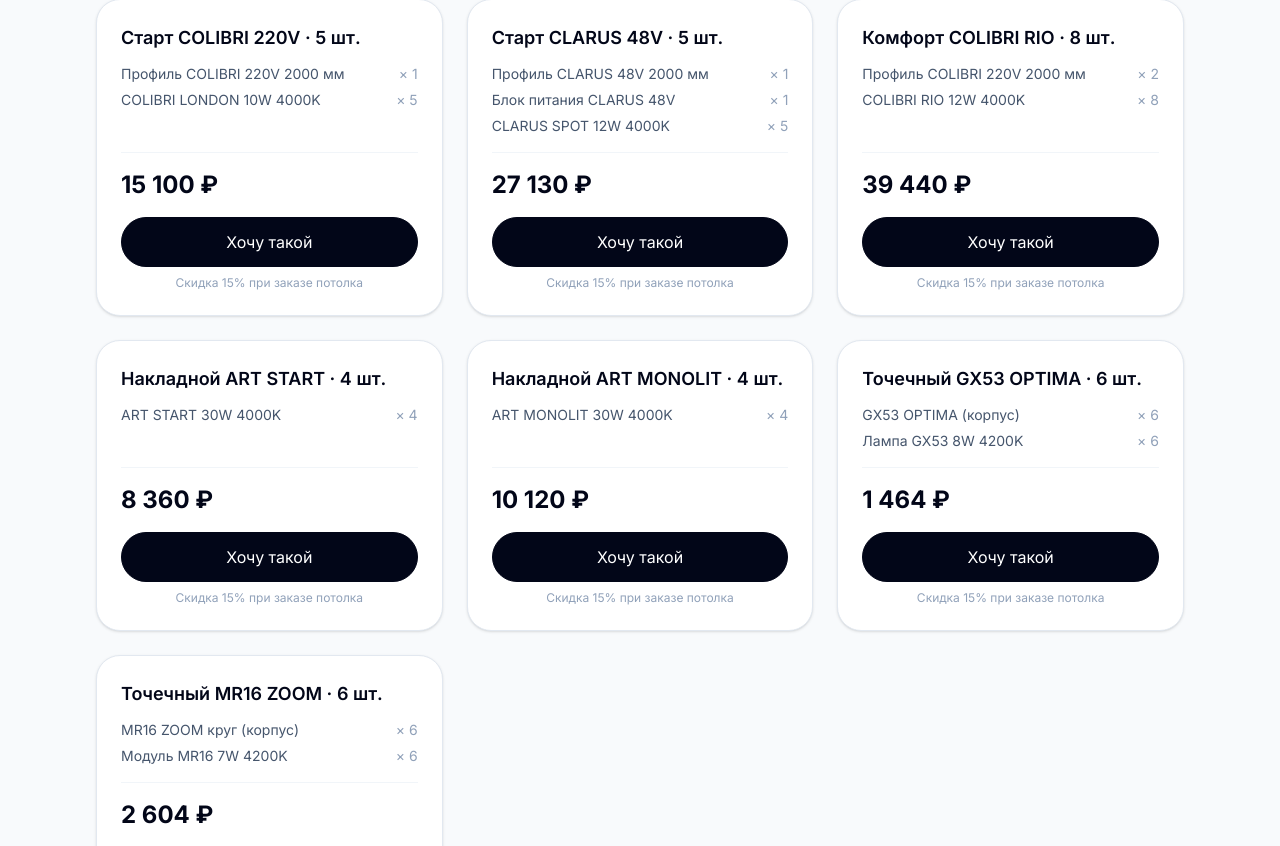
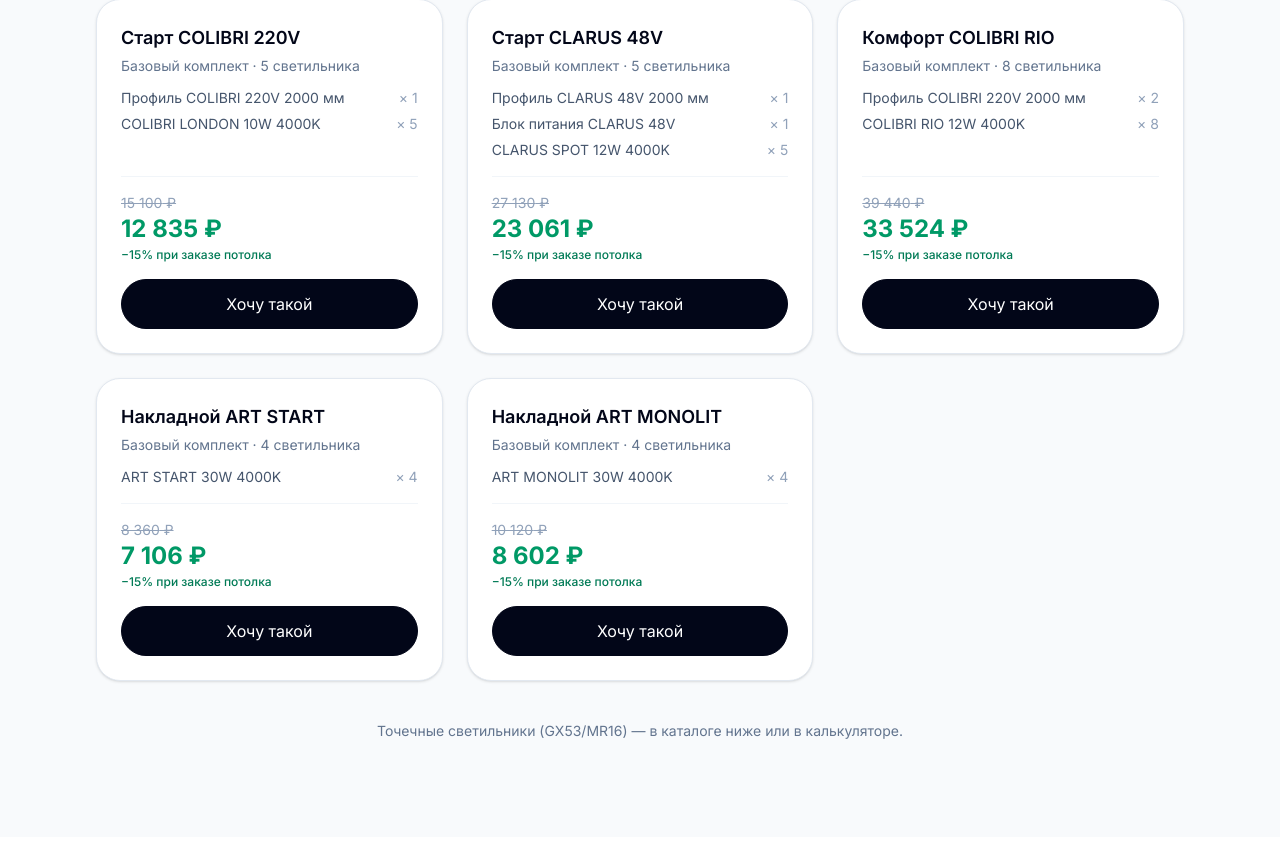
Before and after one commit to svladimirtsk-crypto/nextjs-potolkovo, a Next.js app: page /uslugi/prodazha-trekovogo-osveshcheniya in a window 1280 px wide. Shown: the part 1274-2120 px from the top of the page. Built offline with nearby package versions, Linux system fonts and the light colour scheme.

Commit message:
Update LightKitShowcase.tsx

```diff
--- a/app/uslugi/prodazha-trekovogo-osveshcheniya/_components/LightKitShowcase.tsx
+++ b/app/uslugi/prodazha-trekovogo-osveshcheniya/_components/LightKitShowcase.tsx
@@ -1,4 +1,7 @@
+// app/uslugi/prodazha-trekovogo-osveshcheniya/_components/LightKitShowcase.tsx
+
 import { LIGHTING_KITS } from "@/lib/lighting-kits";
+import { applyLightingDiscount } from "@/lib/lighting-formulas";
 import { Container } from "@/components/ui/container";
 import { Heading } from "@/components/ui/heading";
 import { Section } from "@/components/ui/section";
@@ -7,6 +10,11 @@ import { LightKitCtaButton } from "./LightKitCtaButton";
 function fmt(n: number) {
   return new Intl.NumberFormat("ru-RU").format(n);
 }
+
+// Только трековые киты в этой секции
+const TRACK_KITS = LIGHTING_KITS.filter(
+  (k) => k.kitCategory === "track-built-in" || k.kitCategory === "track-surface"
+);
 
 export function LightKitShowcase() {
   return (
@@ -19,15 +27,22 @@ export function LightKitShowcase() {
         />
 
         <div className="mt-10 grid grid-cols-1 sm:grid-cols-2 lg:grid-cols-3 gap-6">
-          {LIGHTING_KITS.map((kit) => (
+          {TRACK_KITS.map((kit) => {
+            const discountedTotal = applyLightingDiscount(kit.totalRub);
+
+            return (
               <div
                 key={kit.kitId}
                 className="flex flex-col h-full rounded-[1.5rem] border border-slate-200 bg-white p-6 shadow-sm"
               >
                 <div className="mb-4 flex-grow">
-                <h3 className="text-lg font-semibold text-slate-950 mb-3">
-  {kit.kitBaseName} · {kit.defaultSpotsQty} шт.
+                  {/* Название — baseName без жёсткого qty (qty в defaultSpotsQty) */}
+                  <h3 className="text-lg font-semibold text-slate-950 mb-1">
+                    {kit.kitBaseName}
                   </h3>
+                  <p className="text-sm text-slate-500 mb-3">
+                    Базовый комплект · {kit.defaultSpotsQty} светильника
+                  </p>
 
                   <ul className="space-y-1.5">
                     {kit.items.map((item) => (
@@ -45,23 +60,31 @@ export function LightKitShowcase() {
                 </div>
 
                 <div className="border-t border-slate-100 pt-4">
-                <p className="text-2xl font-bold text-slate-950 mb-4">
+                  {/* Две цены */}
+                  <div className="mb-1">
+                    <p className="text-sm text-slate-400 line-through">
                       {fmt(kit.totalRub)} ₽
                     </p>
-
-                <LightKitCtaButton kit={kit} />
-
-                <p className="mt-2 text-xs text-slate-400 text-center">
-                  Скидка 15% при заказе потолка
+                    <p className="text-2xl font-bold text-emerald-600">
+                      {fmt(discountedTotal)} ₽
+                    </p>
+                    <p className="text-xs text-emerald-700 font-medium mt-0.5">
+                      −15% при заказе потолка
                     </p>
                   </div>
+
+                  <div className="mt-4">
+                    <LightKitCtaButton kit={kit} />
                   </div>
-          ))}
+                </div>
+              </div>
+            );
+          })}
         </div>
 
         <div className="mt-10 text-center">
           <p className="text-sm text-slate-500">
-            Не нашли подходящий комплект? Можно собрать свой.
+            Точечные светильники (GX53/MR16) — в каталоге ниже или в калькуляторе.
           </p>
         </div>
       </Container>
```
Lines whose indentation alone changed are shown as unchanged.
